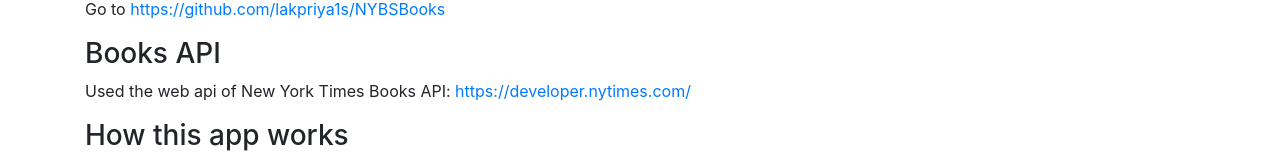
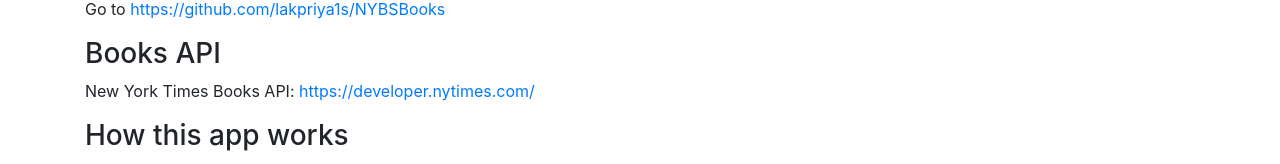
Before and after one commit to lakpriya1s/NYBSBooks, a React (Create React App) app: page /aboutus in a window 1280 px wide. Shown: the part 252-416 px from the top of the page. Built offline with nearby package versions, Linux system fonts and the light colour scheme.

Commit message:
finished3

```diff
--- a/src/pages/aboutus.jsx
+++ b/src/pages/aboutus.jsx
@@ -14,7 +14,7 @@
 
         <h3> Books API </h3>
 
-        <p> Used the web api of New York Times Books API: <a href="https://developer.nytimes.com/">https://developer.nytimes.com/</a> </p>
+        <p> New York Times Books API: <a href="https://developer.nytimes.com/">https://developer.nytimes.com/</a> </p>
 
         <h3> How this app works </h3>
 
```
Also changed, not shown: 2 other files (tests, documents, lock files or other folders).
